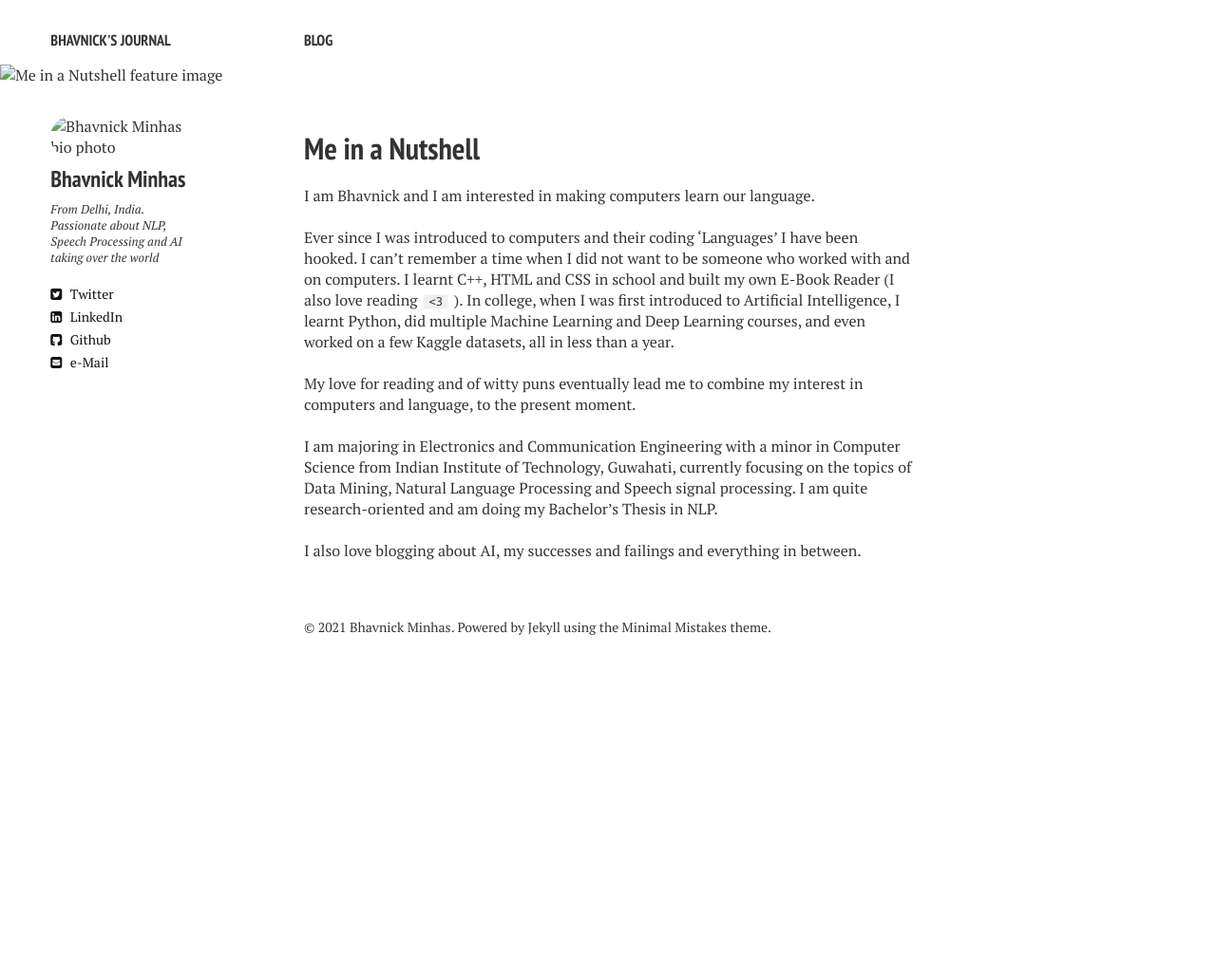
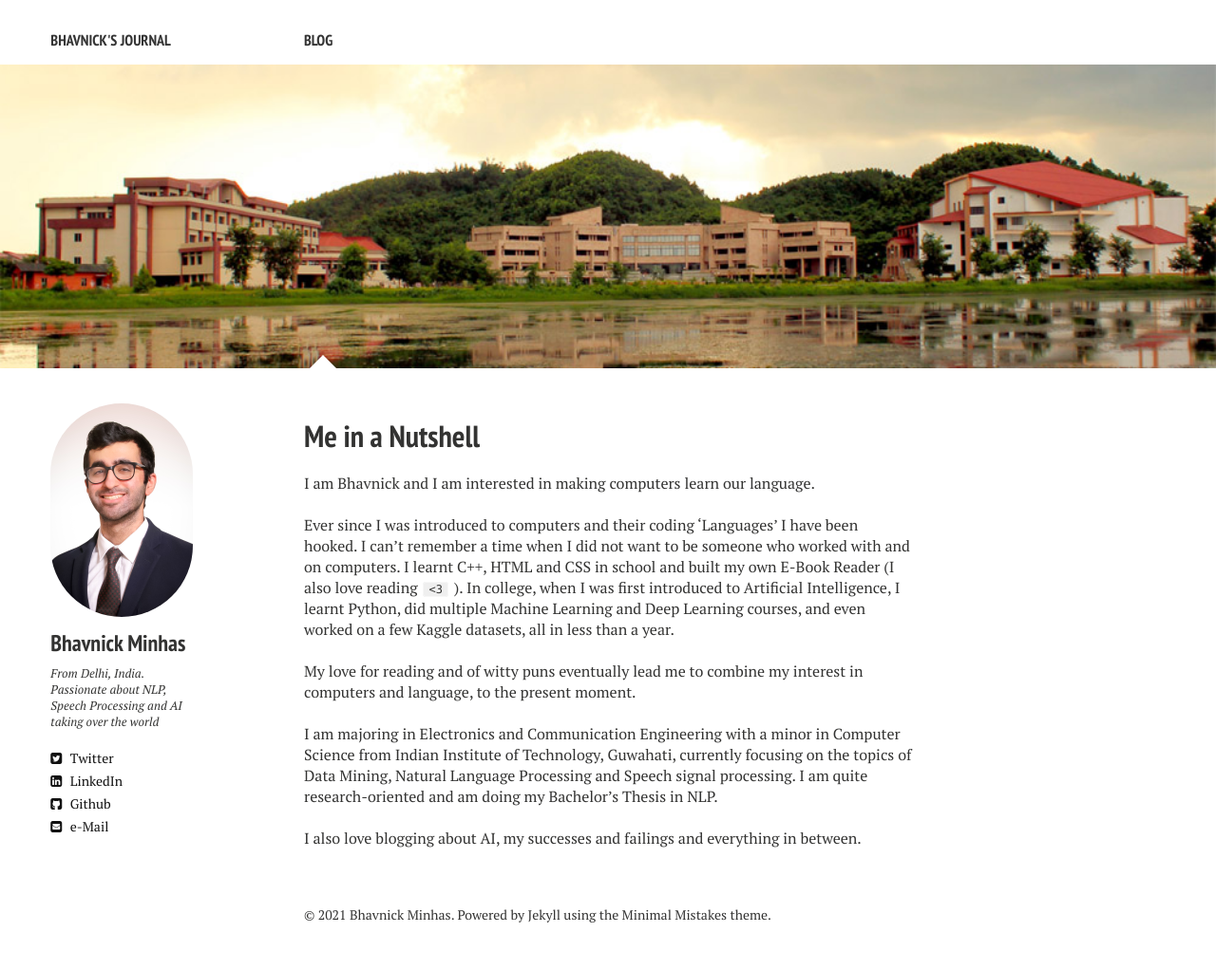
Before and after one commit to bhavnicksm/Bhavnicksm.github.io, a Jekyll site: the page built from index.md, in a window 1280 px wide. Shown: the whole page at 95% size. Built offline with Jekyll 4.4.1, drawn with Linux system fonts in a browser that asks for light colours; nearby versions of some CDN libraries; comment, search, counter and statistics services are not loaded; before the commit the page ends 900 px from its top, so only the background shows below that.

Commit message:
Configure images in files

```diff
--- a/_config.yml
+++ b/_config.yml
@@ -9,7 +9,7 @@ url:  "https://bhavnicksm.github.io"
 # Owner/author information
 owner:
   name:           "Bhavnick Minhas"
-  avatar:         "images/website-images/bhavnick.png"
+  avatar:         "website-images/bhavnick.png"
   bio:            "From Delhi, India. Passionate about NLP, Speech Processing and AI taking over the world"
   email:          "bhavnicksm@gmail.com"
   # Social networking links are used in author-bio sidebar. Update and remove as you like.
--- a/index.md
+++ b/index.md
@@ -4,7 +4,7 @@ title: Me in a Nutshell
 description: "Bhavnick's Website"
 tags: [Jekyll, theme, responsive, blog, template]
 image:
-  feature: banner.jpg
+  feature: website-images/banner.jpg
 ---
 
 I am Bhavnick and I am interested in making computers learn our language.
```
